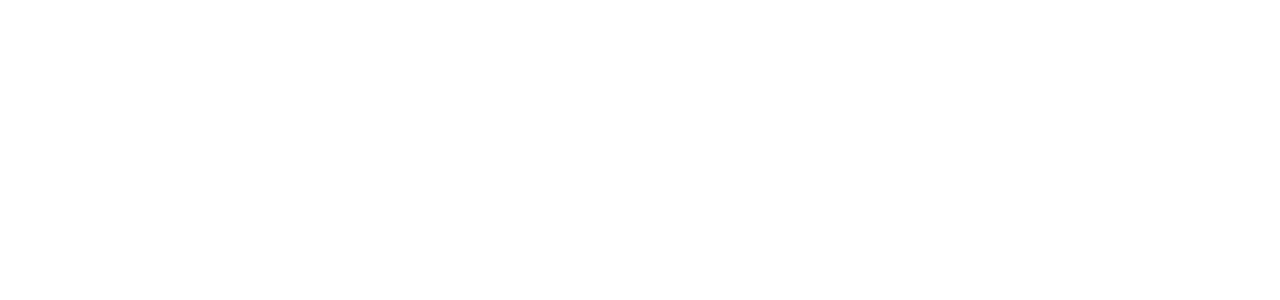
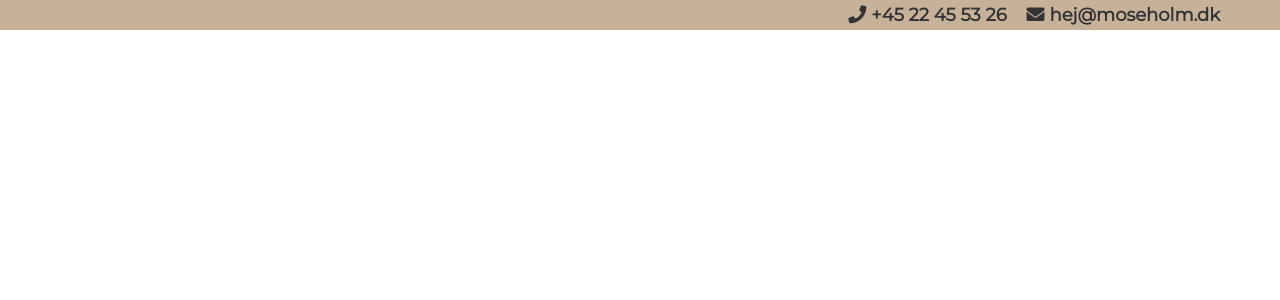
Before and after one commit to Lasboi/Moseholm, a PHP site: page /index.html in a window 1280 px wide. Before the commit the part shown is empty. Shown: the top 300 px of the page. Run offline with PHP 8.4, Linux system fonts and the light colour scheme; style sheets or scripts are compiled from the project's sources; some libraries are stand-ins or nearby versions.

Commit message:
Tilføjet top navbar

```diff
--- a/css/styles.scss
+++ b/css/styles.scss
@@ -4,6 +4,7 @@
 
 body {
 	margin: 0;
+	font-family: 'Montserrat';
 }
 
 h1, h2, h3, h4, h5, h6 {
@@ -31,3 +32,52 @@ img {
 	max-width: 100%;
 	height: auto;
 }
+
+a {
+	color: #333333;
+	text-decoration: none;
+}
+
+a:link {
+	color: #333333;
+	text-decoration: none;
+}
+
+a:hover {
+	color: #333333;
+	text-decoration: none;
+}
+
+
+
+// ** Top navigation **
+.upperNav{
+	width: 100%;
+	height: 30px;
+	background-color: #C7B299;
+	display: flex;
+	justify-content: end;
+	padding-right: 50px;
+	padding-top: 2px;
+}
+
+.navTopIcon{
+	padding-right: 5px;
+	color: #333333;
+}
+
+.navTopText{
+	color: #333333;
+	padding-right: 10px;
+	padding-left: 10px;
+	font-weight: bold;
+	font-size: 18px;
+}
+
+.navMobile{
+
+}
+
+.navEmail{
+
+}
--- a/index.html
+++ b/index.html
@@ -4,6 +4,8 @@
 	<meta charset="utf-8">
 
 	<title>Moseholm Gårdbutik - Fokus på dyrevelfærd</title>
+
+	<!-- Sætter vores favicon -->
 	<link rel="icon" type="image/x-icon" href="/images/moseholm_favicon.ico">
 
 	<meta name="robots" content="All">
@@ -13,10 +15,27 @@
 	<link href="css/bootstrap.css" rel="stylesheet" type="text/css">
 	<link href="css/styles.css" rel="stylesheet" type="text/css">
 
+	<!-- Impotere font awesome -->
+	<link rel="stylesheet" href="https://use.fontawesome.com/releases/v5.0.7/css/all.css">
+
+	<!-- Impotere font Montserrat Font -->
+	<link href='https://fonts.googleapis.com/css?family=Montserrat' rel='stylesheet'>
+
 	<meta name="viewport" content="width=device-width, initial-scale=1">
 </head>
 
 <body>
+
+<nav>
+	<div class="upperNav">
+		<div class="navMobile">
+			<a href="tel:+4522455326" class="navTopText"><i class="fas fa-phone navTopIcon"></i>+45 22 45 53 26</a>
+		</div>
+		<div class="navEmail">
+			<a href="mailto:hej@moseholm.dk" class="navTopText"><i class="fas fa-envelope navTopIcon"></i>hej@moseholm.dk</a>
+		</div>
+	</div>
+</nav>
 
 
 
```
